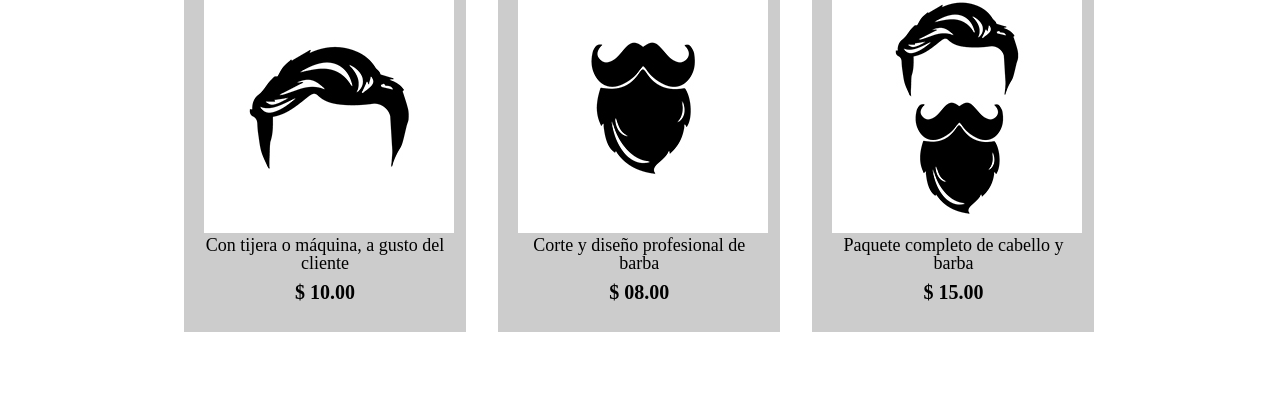
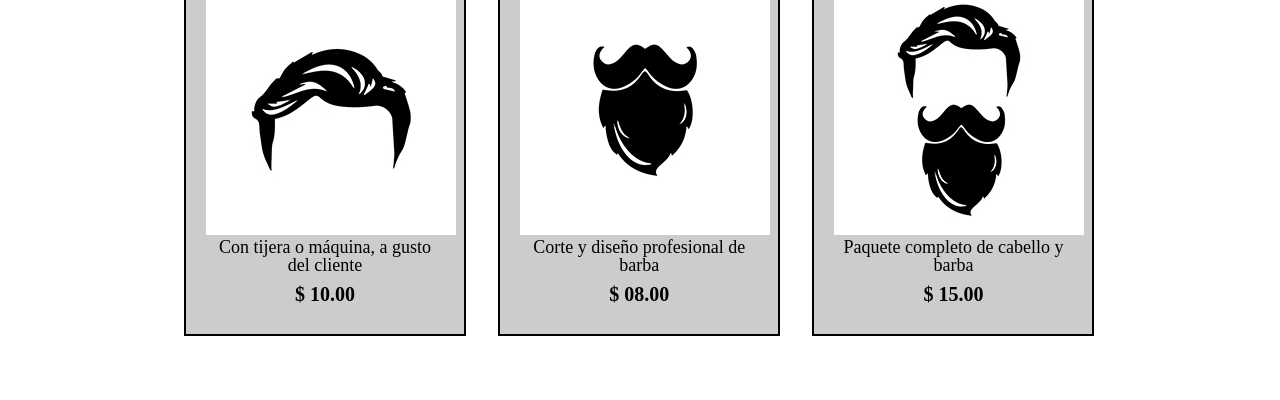
Before and after one commit to mauriicioreyes/one-html5-css3, a plain HTML site: page p2/productos.html in a window 1280 px wide. Shown: the part 400-800 px from the top of the page. Drawn offline with Linux system fonts and the light colour scheme.

Commit message:
Modifica estilo a los bordes de cada producto, introducción a bordes en CSS

```diff
--- a/p2/productos.css
+++ b/p2/productos.css
@@ -43,6 +43,11 @@ nav a {
     margin: 0 1.5%;
     padding: 30px 20px;
     box-sizing: border-box;
+
+    /* border-color: #000000;
+    border-width: 2px;
+    border-style: solid; */
+    border: 2px solid #000000;
 }
 
 .productos h2 {
```
